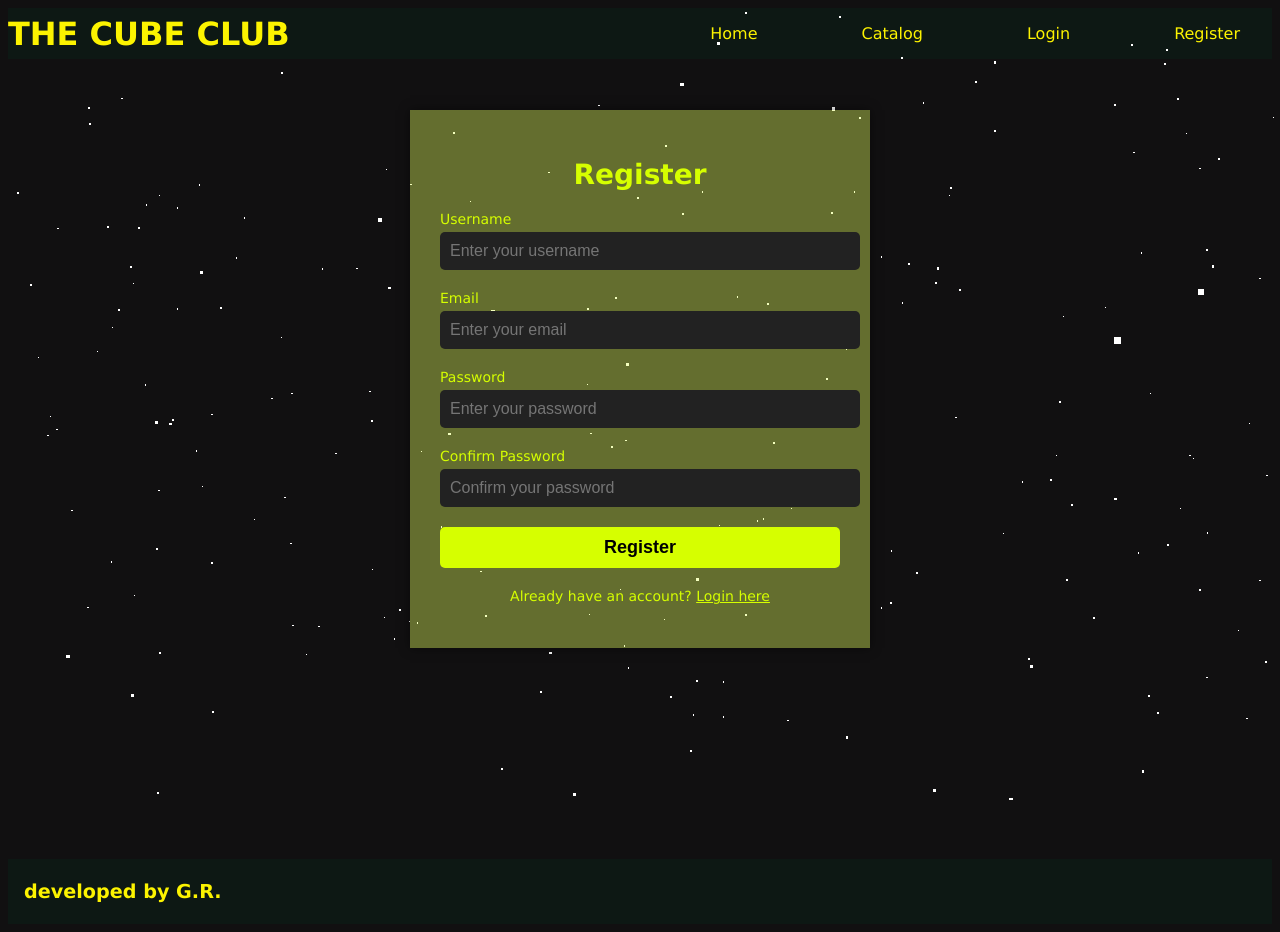
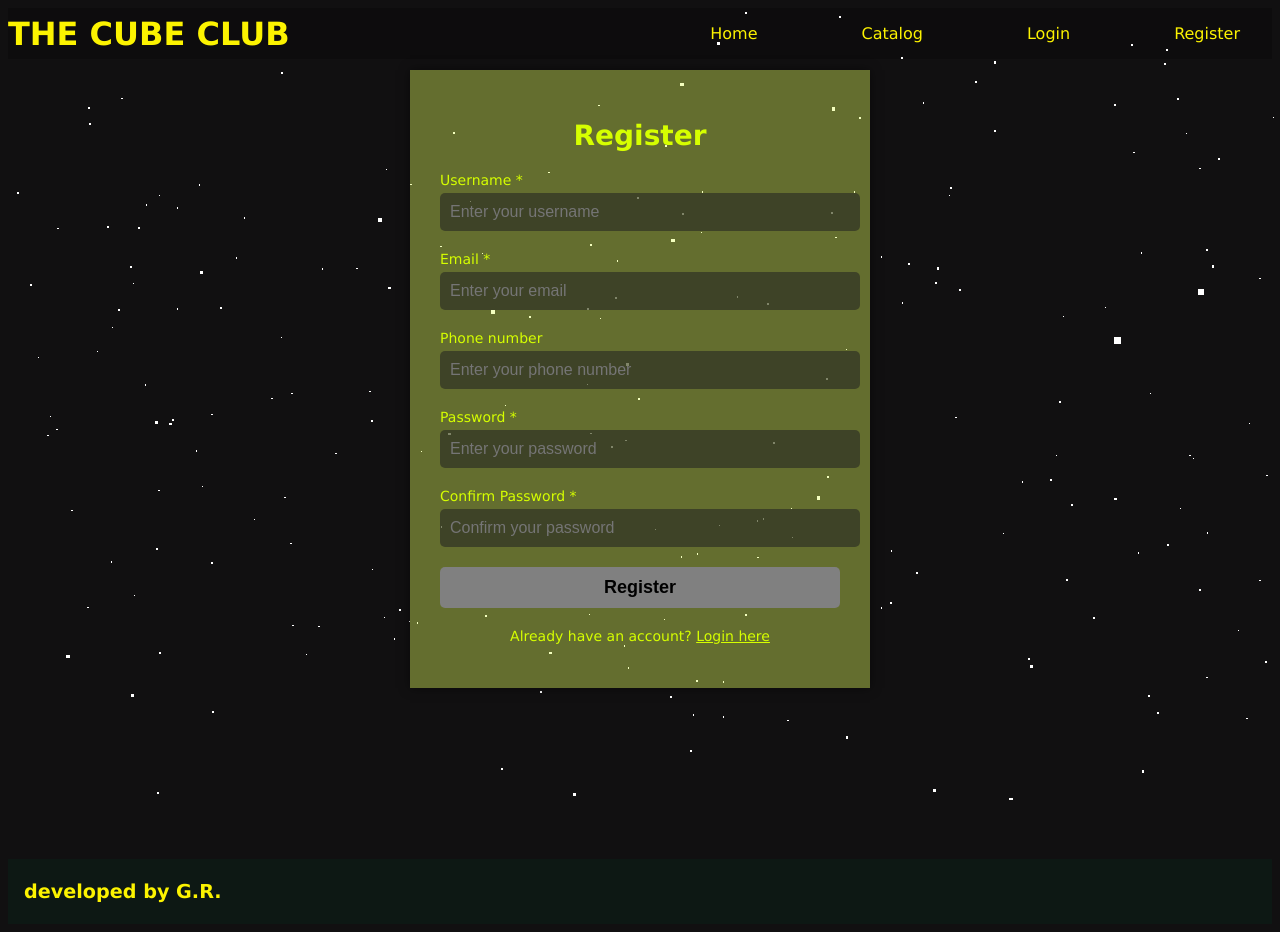
Before and after one commit to Atireg/js-angular, an Angular app: page /register in a window 1280 px wide. Built offline with nearby package versions, Linux system fonts and the light colour scheme.

Commit message:
added validations for fields in the register form

```diff
--- a/package.json
+++ b/package.json
@@ -18,6 +18,7 @@
     "@angular/platform-browser": "^18.2.0",
     "@angular/platform-browser-dynamic": "^18.2.0",
     "@angular/router": "^18.2.0",
+    "@rive-app/canvas-advanced": "^2.23.10",
     "rxjs": "~7.8.0",
     "three": "^0.170.0",
     "tslib": "^2.3.0",
--- a/src/app/app.routes.ts
+++ b/src/app/app.routes.ts
@@ -21,7 +21,8 @@ export const routes: Routes = [
     {
         path: 'catalog', children: [
             { path: '', component: CubeCatalogComponent },
-            { path: ':themeId', component: CubeComponent, canActivate: [AuthGuard] },
+            // { path: ':themeId', component: CubeComponent, canActivate: [AuthGuard] },
+            { path: ':themeId', component: CubeComponent },
         ]
     },
     { path: 'create-cube', component: CreateCubeComponent, canActivate: [AuthGuard] },
--- a/src/app/core/header/header.component.css
+++ b/src/app/core/header/header.component.css
@@ -4,7 +4,7 @@
     justify-content: space-between;
     align-items: center;
     padding: 0rem;
-    background-color: #0036203b; /* Green background color */
+    background-color: #0000003b; /* Green background color */
     color: rgb(252, 243, 0);
     top: 0px;
     z-index: 1;
--- a/src/app/user/login/login.component.css
+++ b/src/app/user/login/login.component.css
@@ -67,7 +67,6 @@
   border: none;
   border-radius: 5px;
   background-color: #fa62623b;
-  border: #ff2600;
   transition: box-shadow 0.3s ease;
 }
 
--- a/src/app/user/login/login.component.html
+++ b/src/app/user/login/login.component.html
@@ -3,7 +3,7 @@
         <h1 class="login-title">Login</h1>
         <form class="login-form" #form="ngForm" (ngSubmit)="login(form)">
             <div class="form-group">
-                <label for="email" class="form-label">Email</label>
+                <label for="email" class="form-label">Email *</label>
                 <input
                     [class]="(
                         (inputEmail?.touched && inputEmail?.errors?.['required']) ||
@@ -30,7 +30,7 @@
                 </div>
             }
             <div class="form-group">
-                <label for="password" class="form-label">Password</label>
+                <label for="password" class="form-label">Password *</label>
                 <input
                     [class]="(
                         (inputEmail?.touched && inputEmail?.errors?.['required']) ||
@@ -57,9 +57,14 @@
                     }
                 </div>
             }
-            <button [disabled]="form.invalid" class="login-button">Login</button>
+            <button
+                [disabled]="form.invalid"
+                [style]="{ backgroundColor: form.invalid ? 'grey' : '#d6ff00' }"
+                class="login-button">
+                Login
+            </button>
             <p class="login-footer">
-                Don't have an account? <a href="/register" class="login-link">Register here</a>
+                Don't have an account? <a routerLink="/register" class="login-link">Register here</a>
             </p>
         </form>
     </div>
--- a/src/app/user/register/register.component.css
+++ b/src/app/user/register/register.component.css
@@ -46,10 +46,28 @@
     font-size: 16px;
     border: none;
     border-radius: 5px;
-    background-color: #222;
+    background-color: #2222228c;
     color: #d6ff00;
     outline: none;
     transition: box-shadow 0.3s ease;
+  }
+
+  .form-input-error {
+    width: 100%;
+    padding: 10px;
+    font-size: 16px;
+    border: none;
+    border-radius: 5px;
+    background-color: #fa62623b;
+    color: #ff2600;
+    outline: none;
+    transition: box-shadow 0.3s ease;
+  }
+
+
+  .form-error {
+    color: #ff2600;
+    font-weight: bold;
   }
 
   .form-input:focus {
--- a/src/app/user/register/register.component.html
+++ b/src/app/user/register/register.component.html
@@ -1,26 +1,103 @@
 <main class="register-container">
     <div class="register-box">
       <h1 class="register-title">Register</h1>
-      <form action="/register" method="POST" class="register-form">
+      <form class="register-form" [formGroup]="form" (ngSubmit)="register()">
         <div class="form-group">
-          <label for="username" class="form-label">Username</label>
-          <input type="text" id="username" name="username" class="form-input" placeholder="Enter your username" required>
+          <label for="username" class="form-label">Username *</label>
+          <input
+            [class]="isInputMissing('username') || isNotMinLength ? 'form-input-error' : 'form-input'"
+            type="text"
+            id="username"
+            name="username"
+            placeholder="Enter your username"
+            formControlName="username"
+            required
+          />
         </div>
+        @if(form.get('username')?.touched){
+          <div class="form-error">
+              @if(form.get('username')?.errors?.['required']){
+                  <p>Username is required!</p>
+              }
+              @if(form.get('username')?.errors?.['minlength']){
+                  <p>Username must be at least 5 characters!</p>
+              }
+          </div>
+        }
         <div class="form-group">
-          <label for="email" class="form-label">Email</label>
-          <input type="email" id="email" name="email" class="form-input" placeholder="Enter your email" required>
+          <label for="email" class="form-label">Email *</label>
+          <input
+            [class]="isInputMissing('email') || isEmailNotValid ? 'form-input-error' : 'form-input'"
+            type="email"
+            id="email"
+            name="email"
+            placeholder="Enter your email"
+            formControlName="email"
+            required
+          />
         </div>
+        @if(form.get('email')?.touched){
+          <div class="form-error">
+              @if(form.get('email')?.errors?.['required']){
+                  <p>Email is required!</p>
+              }
+              @if(form.get('email')?.errors?.['emailValidator']){
+                  <p>Email is not valid!</p>
+              }
+          </div>
+        }
         <div class="form-group">
-          <label for="password" class="form-label">Password</label>
-          <input type="password" id="password" name="password" class="form-input" placeholder="Enter your password" required>
+          <label for="tel" class="form-label">Phone number</label>
+          <input
+            class="form-input"
+            type="num"
+            id="tel"
+            name="tel"
+            placeholder="Enter your phone number"
+            formControlName="tel"
+          />
         </div>
-        <div class="form-group">
-          <label for="confirm-password" class="form-label">Confirm Password</label>
-          <input type="password" id="confirm-password" name="confirm-password" class="form-input" placeholder="Confirm your password" required>
+        <div formGroupName="passGroup">
+          <div class="form-group">
+            <label for="password" class="form-label">Password *</label>
+            <input
+              class="form-input"
+              type="password"
+              id="password"
+              name="password"
+              placeholder="Enter your password"
+              formControlName="password"
+              required
+            />
+          </div>
+          @if(getPassGroup?.get('password')?.touched){
+            <div class="form-error">
+                @if(getPassGroup?.get('password')?.errors?.['required']){
+                    <p>Password is required!</p>
+                }
+            </div>
+          }
+          <div class="form-group">
+            <label for="rePassword" class="form-label">Confirm Password *</label>
+            <input
+              class="form-input"
+              type="password"
+              id="rePassword"
+              name="rePassword"
+              placeholder="Confirm your password"
+              formControlName="rePassword"
+              required
+            />
+          </div>
         </div>
-        <button type="submit" class="register-button">Register</button>
+        <button
+          [disabled]="form.invalid"
+          [style]="{ backgroundColor: form.invalid ? 'grey' : '#d6ff00' }"
+          class="register-button">
+          Register
+        </button>
         <p class="register-footer">
-          Already have an account? <a href="/login" class="register-link">Login here</a>
+          Already have an account? <a routerLink="/login" class="register-link">Login here</a>
         </p>
       </form>
     </div>
--- a/src/app/user/register/register.component.ts
+++ b/src/app/user/register/register.component.ts
@@ -1,13 +1,58 @@
 import { Component } from '@angular/core';
+import { ReactiveFormsModule, FormGroup, FormControl, Validators } from '@angular/forms';
 import { RouterLink } from '@angular/router';
+import { emailValidator } from '../../utils/email.validator';
+import { DOMAINS } from '../../consts';
 
 @Component({
   selector: 'app-register',
   standalone: true,
-  imports: [RouterLink],
+  imports: [RouterLink, ReactiveFormsModule],
   templateUrl: './register.component.html',
   styleUrl: './register.component.css'
 })
 export class RegisterComponent {
+  form = new FormGroup(
+    {
+      username: new FormControl('', [Validators.required, Validators.minLength(5)]),
+      email: new FormControl('', [Validators.required, emailValidator(DOMAINS)]),
+      tel: new FormControl(''),
+      passGroup: new FormGroup({
+        password: new FormControl('', [Validators.required]),
+        rePassword: new FormControl('', [Validators.required]),
+      })
+    }
+  );
 
+  isInputMissing(controlName: string) {
+    return (
+      this.form.get(controlName)?.touched
+      && this.form.get(controlName)?.errors?.['required']
+    )
+  };
+
+  get isNotMinLength() {
+    return (
+      this.form.get('username')?.touched
+      && this.form.get('username')?.errors?.['minlength']
+    )
+  };
+
+  get isEmailNotValid() {
+    return (
+      this.form.get('email')?.touched
+      && this.form.get('email')?.errors?.['emailValidator']
+    )
+  };
+
+  get getPassGroup(){
+    return this.form.get('passGroup')
+  }
+
+  register() {
+    if (this.form.invalid) {
+      return
+    }
+    // console.log(this.form.value)
+  }
 }
```
Also changed, not shown: 1 other file (tests, documents, lock files or other folders).
